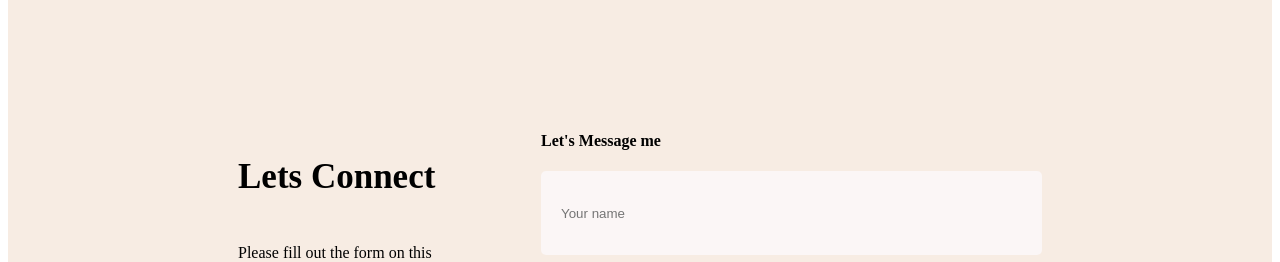
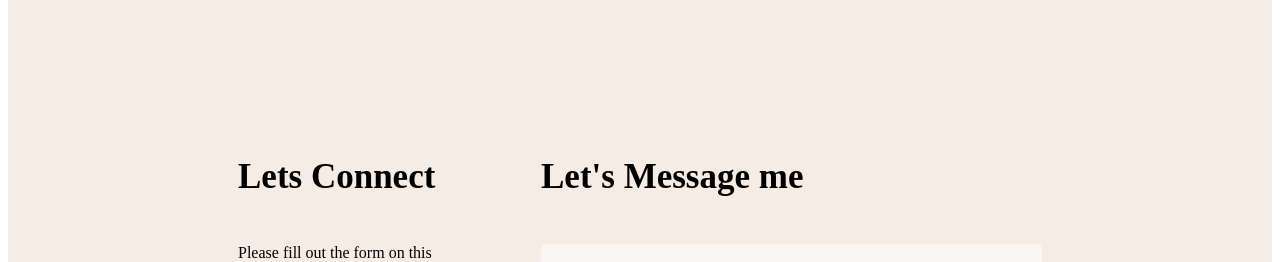
Before and after one commit to JannatJimu/web_dev_protfolio, a plain HTML site: page index.html in a window 1280 px wide. Shown: the part 3320-3582 px from the top of the page. Drawn offline with Linux system fonts and the light colour scheme.

```diff
--- a/index.html
+++ b/index.html
@@ -155,7 +155,7 @@
                  <a href=""><img src="images/icons/insta.png" alt=""></a>
             </div>
             <div class="connect-form">
-              <h4>Let's Message me</h4>
+              <h4 class="connect-title">Let's Message me</h4>
               <form>
                  <input type="text" name="" id="" placeholder="Your name">
                  <input type="email" name="" id="" placeholder="Your email">
```
